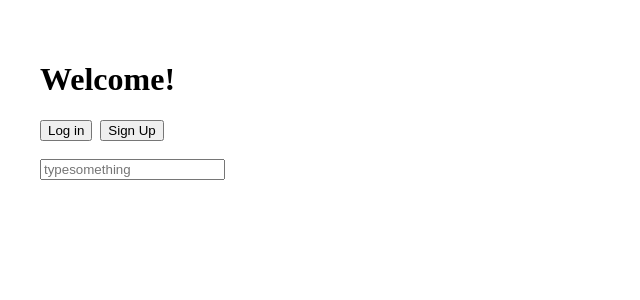
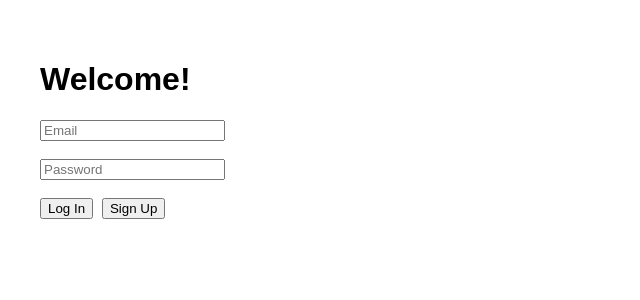
Before and after one commit to mellicula/calendar, a Next.js app: page / in a window 1280 px wide. Shown: the top 300 px of the page, without its empty margins (0-640 px from the left). Built offline with nearby package versions, Linux system fonts and the light colour scheme; no server answers.

Commit message:
supabase auth

```diff
--- /dev/null
+++ b/lib/supabaseClient.js
@@ -0,0 +1,6 @@
+import { createClient } from '@supabase/supabase-js'
+
+const supabaseUrl = process.env.NEXT_PUBLIC_SUPABASE_URL;
+const supabaseAnonKey = process.env.NEXT_PUBLIC_SUPABASE_ANON_KEY;
+
+export const supabase = createClient(supabaseUrl, supabaseAnonKey);
--- a/pages/index.js
+++ b/pages/index.js
@@ -1,11 +1,41 @@
+import { supabase } from '../lib/supabaseClient';
+import { useState } from 'react';
+
 export default function Home() {
-	return (
-		<div style={{ padding: '2rem', fontFamily: 'sand-serif'}}>
-			<h1> Welcome!</h1>
-			<button>Log in</button> &nbsp;
-			<button>Sign Up</button>
-			<br /><br />
-			<input type="text" placeholder="typesomething"/>
-		</div>
-	);
+  const [email, setEmail] = useState('');
+  const [password, setPassword] = useState('');
+
+  const signUp = async () => {
+    const { error } = await supabase.auth.signUp({ email, password });
+    if (error) alert(error.message);
+    else alert('check ur email for confirmation link');
+  };
+  const signIn = async () => {
+    const { error } = await supabase.auth.signInWithPassword({ email, password });
+    if (error) alert(error.message)
+      else alert('logged in');
+  };
+
+  return (
+    <div style={{ padding: '2rem', fontFamily: 'sans-serif' }}>
+      <h1>Welcome!</h1>
+
+      <input
+        type="email"
+        placeholder="Email"
+        value={email}
+        onChange={e => setEmail(e.target.value)}
+      /><br /><br />
+
+      <input
+        type="password"
+        placeholder="Password"
+        value={password}
+        onChange={e => setPassword(e.target.value)}
+      /><br /><br />
+
+      <button onClick={signIn}>Log In</button> &nbsp;
+      <button onClick={signUp}>Sign Up</button>
+    </div>
+  );
 }
```
Also changed, not shown: package.json (+4 -3 lines), 2 other files (tests, documents, lock files or other folders).
